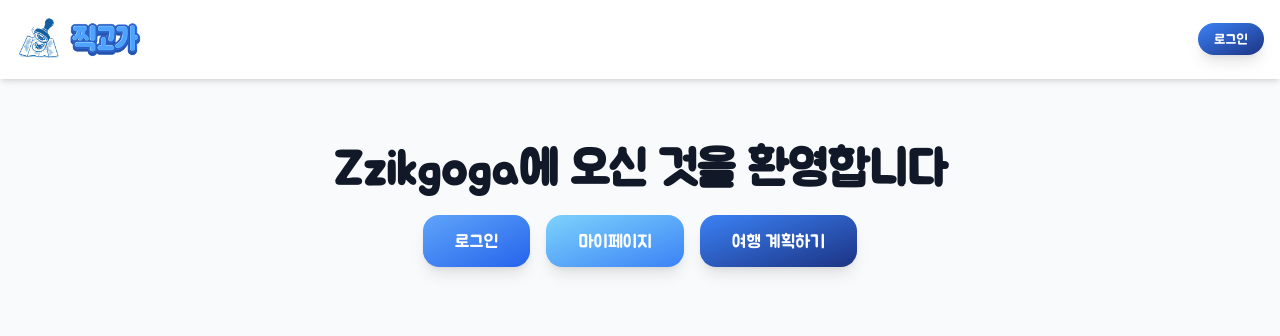
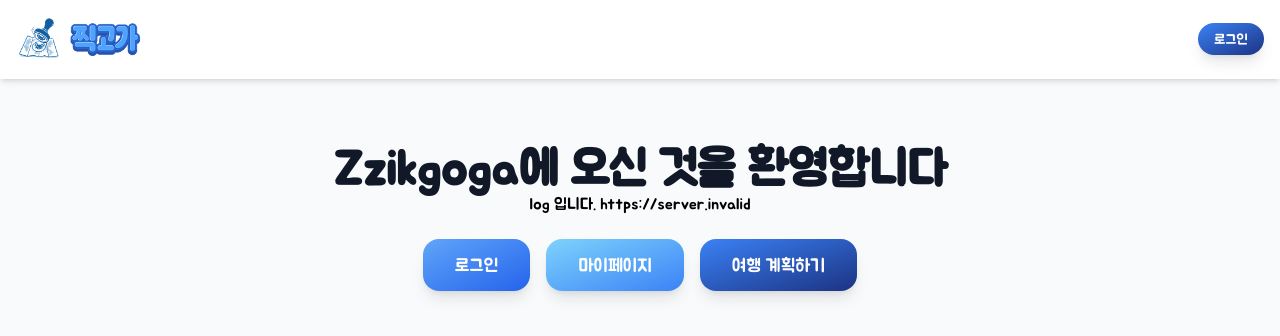
Before and after one commit to SMASMC/zzikgoga, a React (Vite) app in the folder zzik-front/: page / in a window 1280 px wide. Shown: the top 336 px of the page. Built offline with nearby package versions, Linux system fonts and the light colour scheme; no server answers.

Commit message:
test(fe): test log

```diff
--- a/zzik-front/src/pages/home/HomePage.tsx
+++ b/zzik-front/src/pages/home/HomePage.tsx
@@ -10,6 +10,7 @@ const HomePage = () => {
       <main className="container mx-auto px-4 py-16">
         <div className="text-center space-y-6">
           <h1 className="text-5xl font-bold text-gray-900">Zzikgoga에 오신 것을 환영합니다</h1>
+          log 입니다. {import.meta.env.VITE_API_BASE_URL}
 
           <div className="flex gap-4 justify-center mt-8">
             <Link to="/auth">
@@ -21,6 +22,7 @@ const HomePage = () => {
               <SolidButton variant="hover" size="lg">
                 마이페이지
               </SolidButton>
+
             </Link>
             <Link to="/plan">
               <SolidButton variant="point" size="lg">
```
